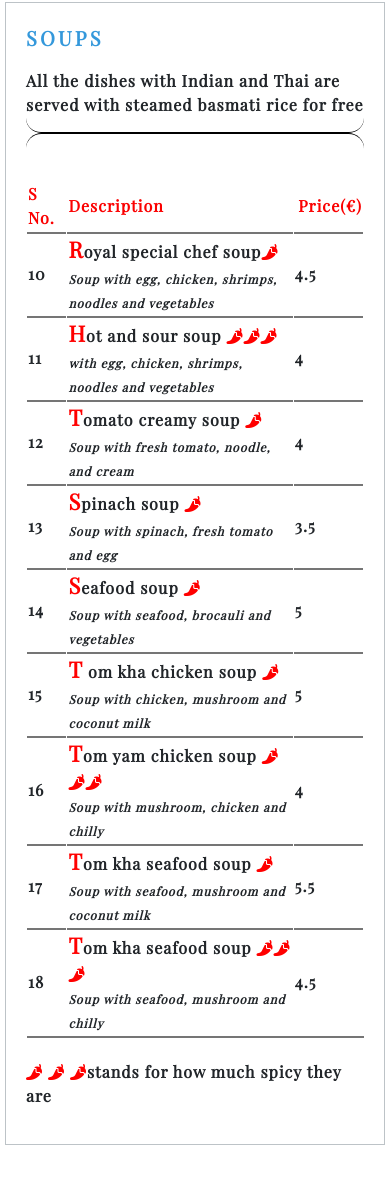
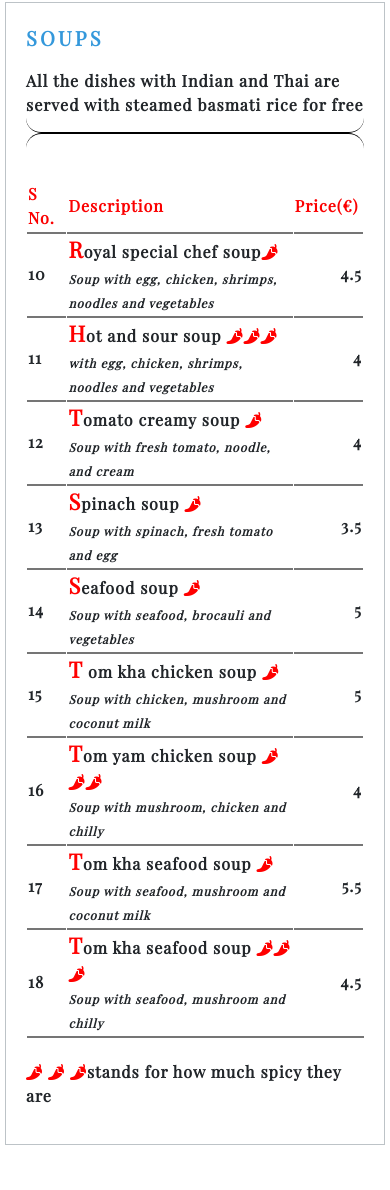
Before and after one commit to dasrajanraj/dasrajanraj.github.io, a PHP site: page /component/pages/soups.html in a window 390 px wide. Shown: the part 127-1317 px from the top of the page. Run offline with PHP 8.4, Linux system fonts and the light colour scheme; some libraries are stand-ins or nearby versions.

Commit message:
Update style.css

```diff
--- a/component/css/style.css
+++ b/component/css/style.css
@@ -554,6 +554,8 @@ td > .first{
     }
     .price{
         width:10vh;
+    }
+    table tr td:nth-child(3){
         text-align: right;
     }
     tr{
```
